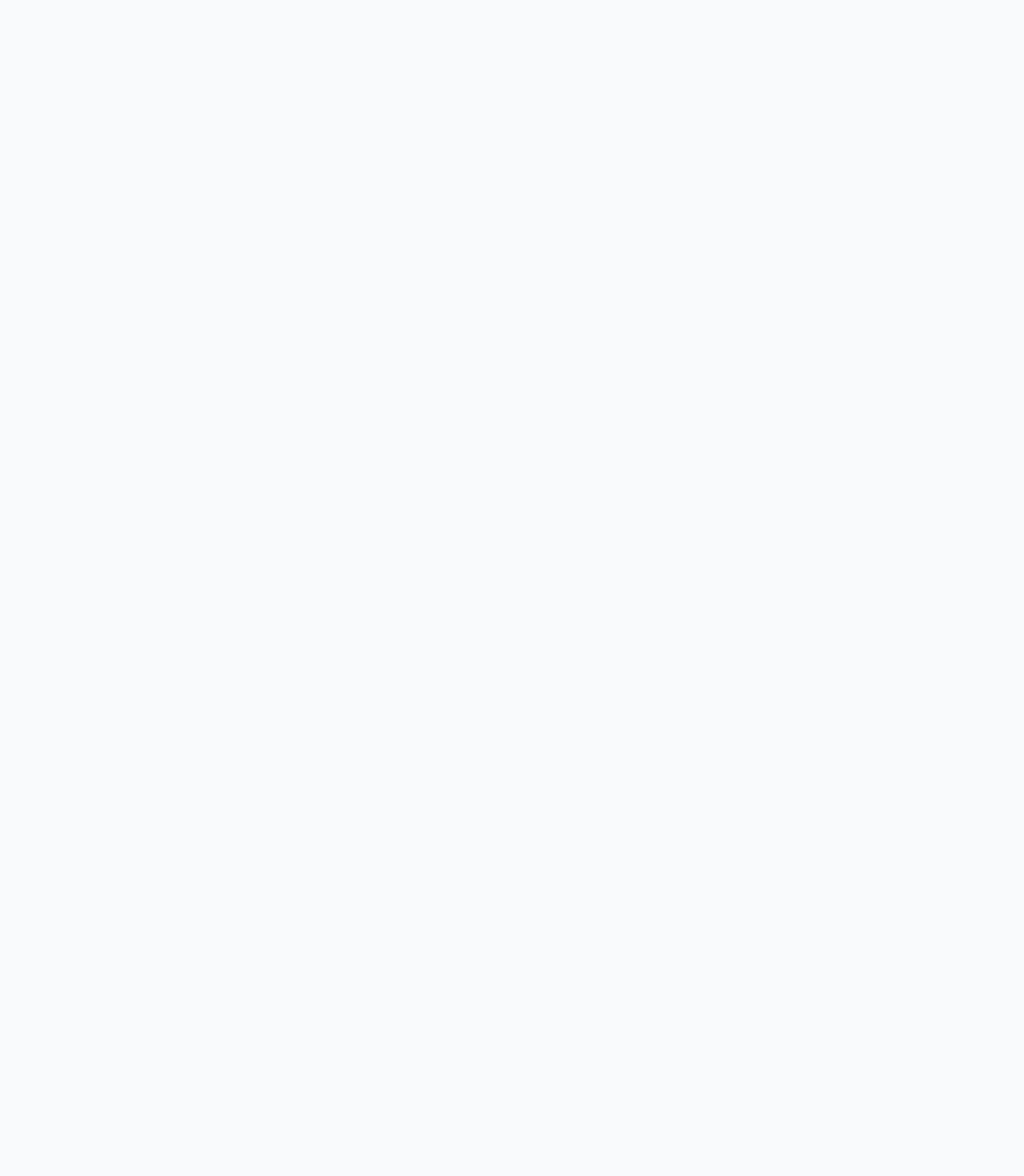
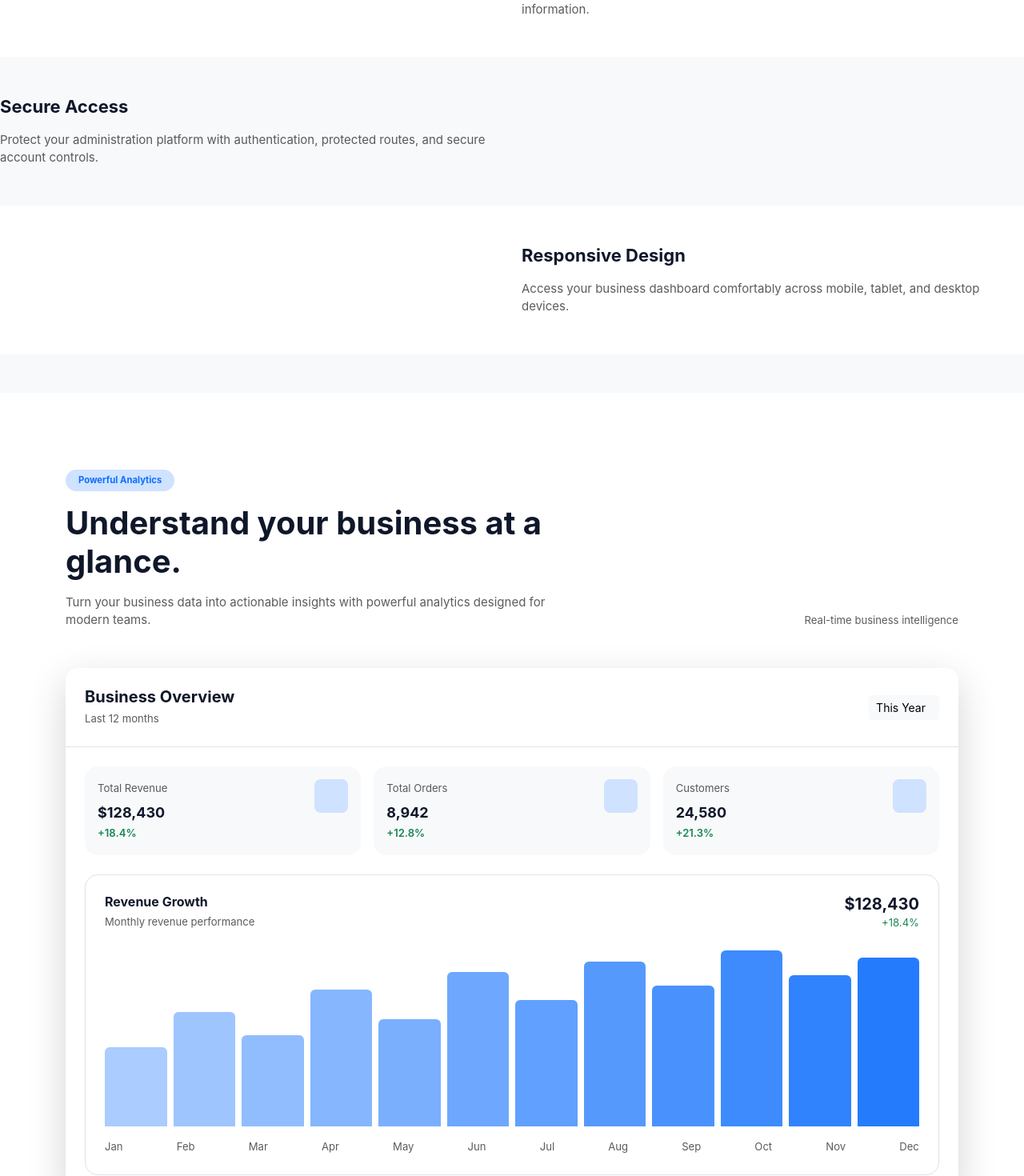
Before and after one commit to Abdo1454/nexus-admin-dashboard, a React app: page / in a window 1280 px wide. Shown: the part 1863-3333 px from the top of the page at 80% size. Before the commit the page ends 812 px from the top, so only its background shows below. Built offline with nearby package versions, Linux system fonts and the light colour scheme; the HTML template or start-up script is replaced by a standard one.

Commit message:
feat: build capabilities section

```diff
--- /dev/null
+++ b/src/components/home/AnalyticsPreview.jsx
@@ -0,0 +1,205 @@
+function AnalyticsPreview() {
+  const stats = [
+    {
+      label: "Total Revenue",
+      value: "$128,430",
+      change: "+18.4%",
+      icon: "bi bi-currency-dollar",
+    },
+    {
+      label: "Total Orders",
+      value: "8,942",
+      change: "+12.8%",
+      icon: "bi bi-cart3",
+    },
+    {
+      label: "Customers",
+      value: "24,580",
+      change: "+21.3%",
+      icon: "bi bi-people",
+    },
+  ];
+
+  const bars = [45, 65, 52, 78, 61, 88, 72, 94, 80, 100, 86, 96];
+
+  return (
+    <section className="py-5 bg-white">
+      <div className="container py-5">
+
+        {/* Section Header */}
+        <div className="row align-items-end mb-5">
+          <div className="col-lg-7">
+            <span className="badge bg-primary-subtle text-primary rounded-pill px-3 py-2">
+              Powerful Analytics
+            </span>
+
+            <h2 className="display-6 fw-bold mt-3 mb-3">
+              Understand your business at a glance.
+            </h2>
+
+            <p className="text-muted mb-0">
+              Turn your business data into actionable insights with
+              powerful analytics designed for modern teams.
+            </p>
+          </div>
+
+          <div className="col-lg-5 text-lg-end mt-4 mt-lg-0">
+            <span className="text-muted small">
+              Real-time business intelligence
+            </span>
+          </div>
+        </div>
+
+        {/* Dashboard Preview */}
+        <div className="card border-0 shadow-lg rounded-4 overflow-hidden">
+
+          {/* Header */}
+          <div className="card-header bg-white border-bottom p-4">
+            <div className="d-flex justify-content-between align-items-center">
+
+              <div>
+                <h5 className="fw-bold mb-1">
+                  Business Overview
+                </h5>
+
+                <small className="text-muted">
+                  Last 12 months
+                </small>
+              </div>
+
+              <button className="btn btn-light btn-sm">
+                This Year
+                <i className="bi bi-chevron-down ms-2"></i>
+              </button>
+
+            </div>
+          </div>
+
+          <div className="card-body p-4">
+
+            {/* Stats */}
+            <div className="row g-3 mb-4">
+
+              {stats.map((stat) => (
+                <div
+                  className="col-12 col-md-4"
+                  key={stat.label}
+                >
+                  <div className="bg-light rounded-4 p-3">
+
+                    <div className="d-flex justify-content-between align-items-start">
+
+                      <div>
+                        <small className="text-muted">
+                          {stat.label}
+                        </small>
+
+                        <h4 className="fw-bold mt-2 mb-1">
+                          {stat.value}
+                        </h4>
+
+                        <small className="text-success fw-semibold">
+                          {stat.change}
+                        </small>
+                      </div>
+
+                      <div
+                        className="bg-primary-subtle text-primary rounded-3 d-flex align-items-center justify-content-center"
+                        style={{
+                          width: "42px",
+                          height: "42px",
+                        }}
+                      >
+                        <i className={stat.icon}></i>
+                      </div>
+
+                    </div>
+
+                  </div>
+                </div>
+              ))}
+
+            </div>
+
+            {/* Chart */}
+            <div className="border rounded-4 p-4">
+
+              <div className="d-flex justify-content-between align-items-center mb-4">
+
+                <div>
+                  <h6 className="fw-bold mb-1">
+                    Revenue Growth
+                  </h6>
+
+                  <small className="text-muted">
+                    Monthly revenue performance
+                  </small>
+                </div>
+
+                <div className="text-end">
+                  <h5 className="fw-bold mb-0">
+                    $128,430
+                  </h5>
+
+                  <small className="text-success">
+                    +18.4%
+                  </small>
+                </div>
+
+              </div>
+
+              {/* Bars */}
+              <div
+                className="d-flex align-items-end gap-2"
+                style={{ height: "220px" }}
+              >
+                {bars.map((height, index) => (
+                  <div
+                    key={index}
+                    className="flex-fill bg-primary rounded-top"
+                    style={{
+                      height: `${height}%`,
+                      opacity: 0.35 + index * 0.05,
+                    }}
+                  ></div>
+                ))}
+              </div>
+
+              {/* Months */}
+              <div className="d-flex justify-content-between mt-3">
+
+                {[
+                  "Jan",
+                  "Feb",
+                  "Mar",
+                  "Apr",
+                  "May",
+                  "Jun",
+                  "Jul",
+                  "Aug",
+                  "Sep",
+                  "Oct",
+                  "Nov",
+                  "Dec",
+                ].map((month) => (
+                  <small
+                    key={month}
+                    className="text-muted"
+                  >
+                    {month}
+                  </small>
+                ))}
+
+              </div>
+
+            </div>
+
+          </div>
+        </div>
+
+      </div>
+    </section>
+  );
+}
+
+export default AnalyticsPreview;
--- a/src/components/home/Capabilities.jsx
+++ b/src/components/home/Capabilities.jsx
@@ -0,0 +1,92 @@
+import React from 'react'
+
+function Capabilities() {
+      const capabilities = [
+    {
+      icon: "bi bi-bar-chart-line",
+      title: "Advanced Analytics",
+      description:
+        "Track revenue, growth, conversions, and business performance with clear real-time insights.",
+    },
+    {
+      icon: "bi bi-box-seam",
+      title: "Product Management",
+      description:
+        "Manage products, pricing, inventory, categories, and stock levels from one powerful workspace.",
+    },
+    {
+      icon: "bi bi-people",
+      title: "Customer CRM",
+      description:
+        "Understand your customers through profiles, order history, activity, and lifetime spending.",
+    },
+    {
+      icon: "bi bi-cart-check",
+      title: "Order Management",
+      description:
+        "Track orders from processing to delivery with organized statuses and detailed order information.",
+    },
+    {
+      icon: "bi bi-shield-check",
+      title: "Secure Access",
+      description:
+        "Protect your administration platform with authentication, protected routes, and secure account controls.",
+    },
+    {
+      icon: "bi bi-phone",
+      title: "Responsive Design",
+      description:
+        "Access your business dashboard comfortably across mobile, tablet, and desktop devices.",
+    },
+  ];
+  return (
+    <div>
+        <section className="py-5 bg-light">
+             <div className="container py-5">
+
+        {/* Section Header */}
+        <div className="row align-items-end mb-5">
+          <div className="col-lg-4">
+            <span className="badge bg-primary-subtle text-primary rounded-pill px-3 py-2">
+              Powerful Capabilities
+            </span>
+          </div>
+          <div className="col-lg-8">
+            <h2 className="display-6 fw-bold mt-3 mb-3">
+              Everything you need to run your business.
+            </h2>
+            <p className="text-muted lead mb-0">
+              Nexus brings your most important business operations together
+              in one modern, intelligent, and easy-to-use platform.
+            </p>
+          </div>
+        </div>
+        </div>
+      {
+capabilities.map((capability, index) => (
+          <div
+            key={index}
+            className={`row align-items-center py-5 ${index % 2 === 0 ? "" : "bg-white"}`}
+          >
+            <div className={`col-lg-6 ${index % 2 === 0 ? "" : "order-lg-2"}`}>
+              <div className="text-center text-lg-start">
+                <i className={`${capability.icon} fs-1 text-primary mb-3`}></i>
+                <h3 className="fw-bold mb-3">{capability.title}</h3>
+                <p className="text-muted mb-0">{capability.description}</p>
+              </div>
+            </div>
+            <div className={`col-lg-6 ${index % 2 === 0 ? "" : "order-lg-1"}`}>
+              <div className="text-center">
+
+              </div>
+            </div>
+          </div>
+        ))
+      }
+
+        </section>
+    </div>
+  )
+}
+
+export default Capabilities
--- a/src/pages/Home/Home.jsx
+++ b/src/pages/Home/Home.jsx
@@ -2,12 +2,16 @@ import React from 'react';
 import Hero from '../../components/home/Hero';
 import Navbar from '../../components/layout/Navbar';
 import TrustedCompanies from '../../components/home/TrustedCompanies';
+import AnalyticsPreview from "../../components/home/AnalyticsPreview";
+import Capabilities from "../../components/home/Capabilities";
 function Home() {
   return (
     <div>
         <Navbar />
         <Hero />
         <TrustedCompanies />
+        <Capabilities />
+        <AnalyticsPreview />
     </div>
   )
 }
```
